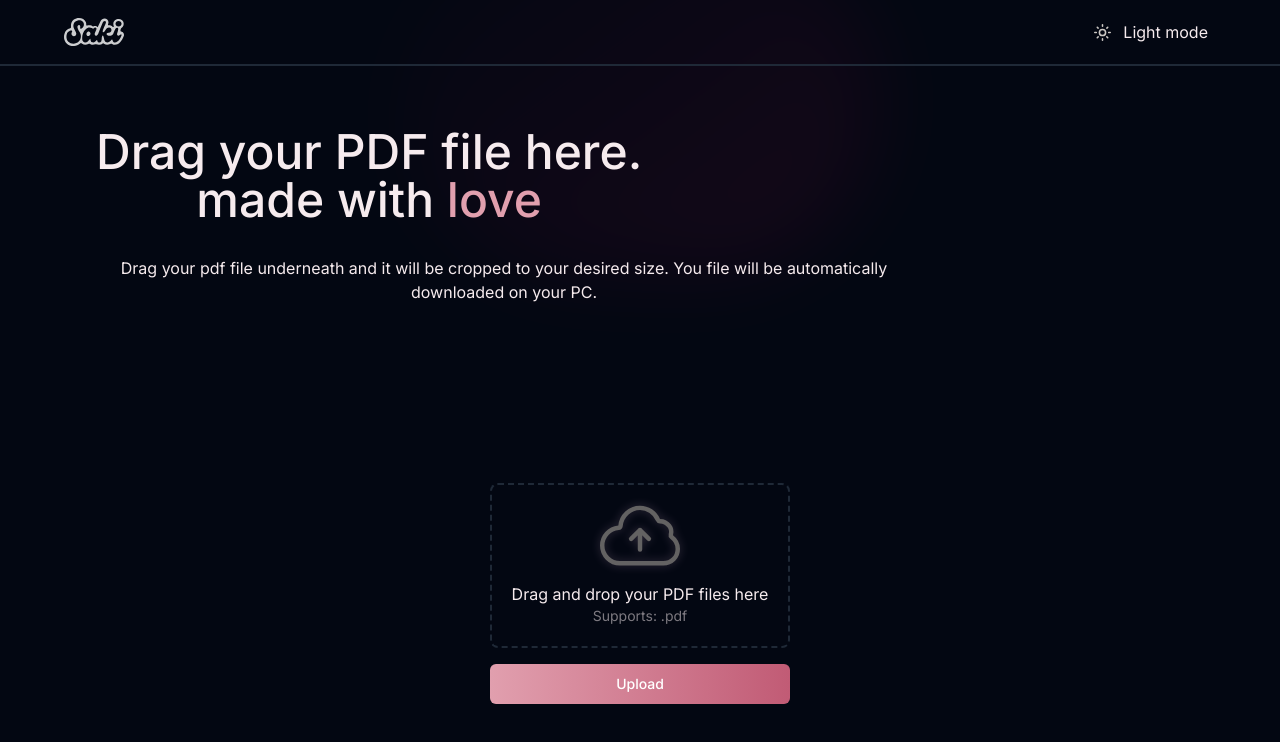
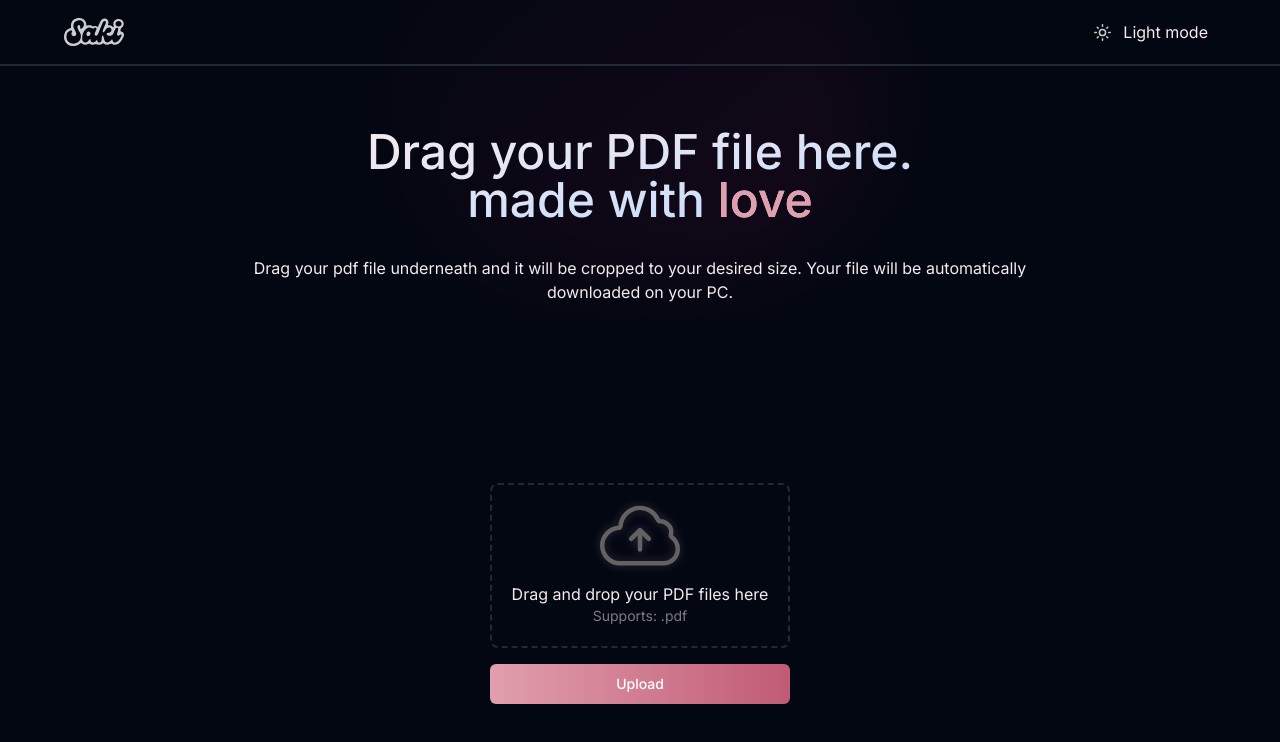
Before and after one commit to julienmatondotezolo/saki-tickets, a Next.js app: page / in a window 1280 px wide. Shown: the top 742 px of the page. Built offline with nearby package versions, Linux system fonts and the light colour scheme.

Commit message:
Adding gradient for text

```diff
--- a/src/app/(pages)/page.tsx
+++ b/src/app/(pages)/page.tsx
@@ -8,7 +8,7 @@ export default function Home() {
       <Navigation />
       <main className="relative flex min-h-screen flex-col items-center justify-between p-24">
         <div className="absolute flex place-items-center before:absolute before:h-[300px] before:w-full sm:before:w-[480px] before:-translate-x-1/2 before:rounded-full before:bg-gradient-radial before:from-purple-500 before:to-transparent before:blur-2xl before:content-[''] after:absolute after:-z-20 after:h-[180px] after:w-full sm:after:w-[240px] after:translate-x-1/3 after:bg-gradient-conic after:from-pink-200 after:via-pink-800 after:blur-2xl after:content-[''] before:dark:bg-gradient-to-br before:dark:from-transparent before:dark:to-pink-700 before:dark:opacity-10 after:dark:from-sky-900 after:dark:via-[#ff01d9] after:dark:opacity-40 before:lg:h-[360px] z-[-1]"></div>
-        <article className="pt-8 w-full flex flex-wrap items-center text-center space-y-8">
+        <article className="pt-8 w-full flex flex-wrap justify-center text-center space-y-8">
           <h1 className="font-medium text-5xl text-foreground dark:gradientWhiteText">
             Drag your PDF file here.
             <br />
@@ -16,7 +16,7 @@ export default function Home() {
           </h1>
           <p className="text-grey dark:text-grey-blue sm:w-3/4 w-full">
             Drag your pdf file underneath and it will be cropped to your desired
-            size. You file will be automatically downloaded on your PC.
+            size. Your file will be automatically downloaded on your PC.
           </p>
         </article>
         <PdfDropZone />
--- a/src/app/globals.css
+++ b/src/app/globals.css
@@ -80,6 +80,10 @@
 }
 
 @layer components {
+  .gradientWhiteText {
+    @apply bg-gradient-to-br from-foreground to-blue-200 text-transparent bg-clip-text
+  }
+
   .gradientPink {
       @apply bg-gradient-to-r from-primary-pink to-secondary-pink
   }
```
